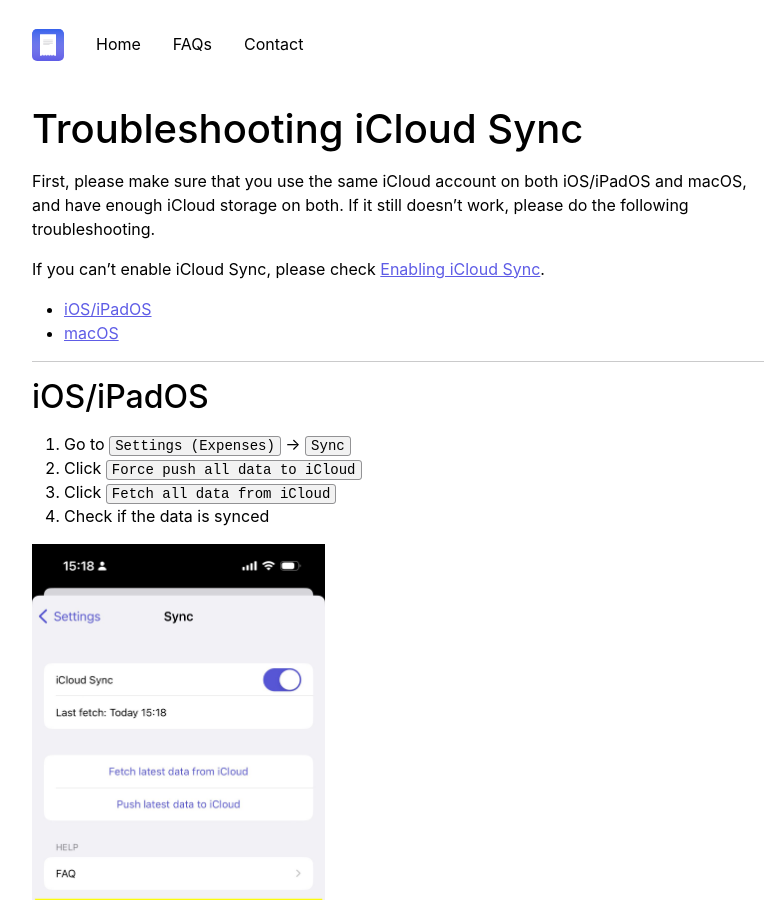
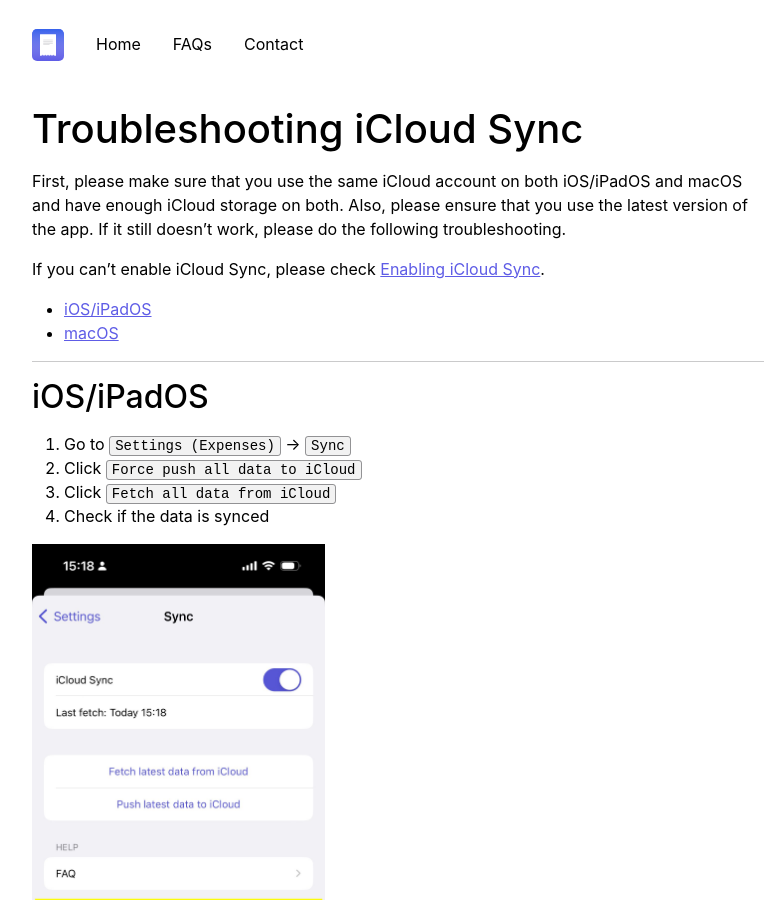
Before and after one commit to bluecometlabs/getexpenses.app, a Jekyll site: the page built from pages/faq/troubleshooting-icloud-sync.md, in a window 1280 px wide and 900 px high. Shown: the whole window, without its empty margins (242-1021 px from the left). Built offline with Jekyll 4.4.1, drawn with Linux system fonts in a browser that asks for light colours.

Commit message:
Update pages

```diff
--- a/pages/faq/troubleshooting-icloud-sync.md
+++ b/pages/faq/troubleshooting-icloud-sync.md
@@ -6,7 +6,7 @@
 
 # Troubleshooting iCloud Sync
 
-First, please make sure that you use the same iCloud account on both iOS/iPadOS and macOS, and have enough iCloud storage on both. If it still doesn't work, please do the following troubleshooting.
+First, please make sure that you use the same iCloud account on both iOS/iPadOS and macOS and have enough iCloud storage on both. Also, please ensure that you use the latest version of the app. If it still doesn't work, please do the following troubleshooting.
 
 If you can't enable iCloud Sync, please check [Enabling iCloud Sync](/faq/enabling-icloud-sync).
 
```
Also changed, not shown: pages/faq/sharing-sheet-with-others.md (+1 -0 lines).
